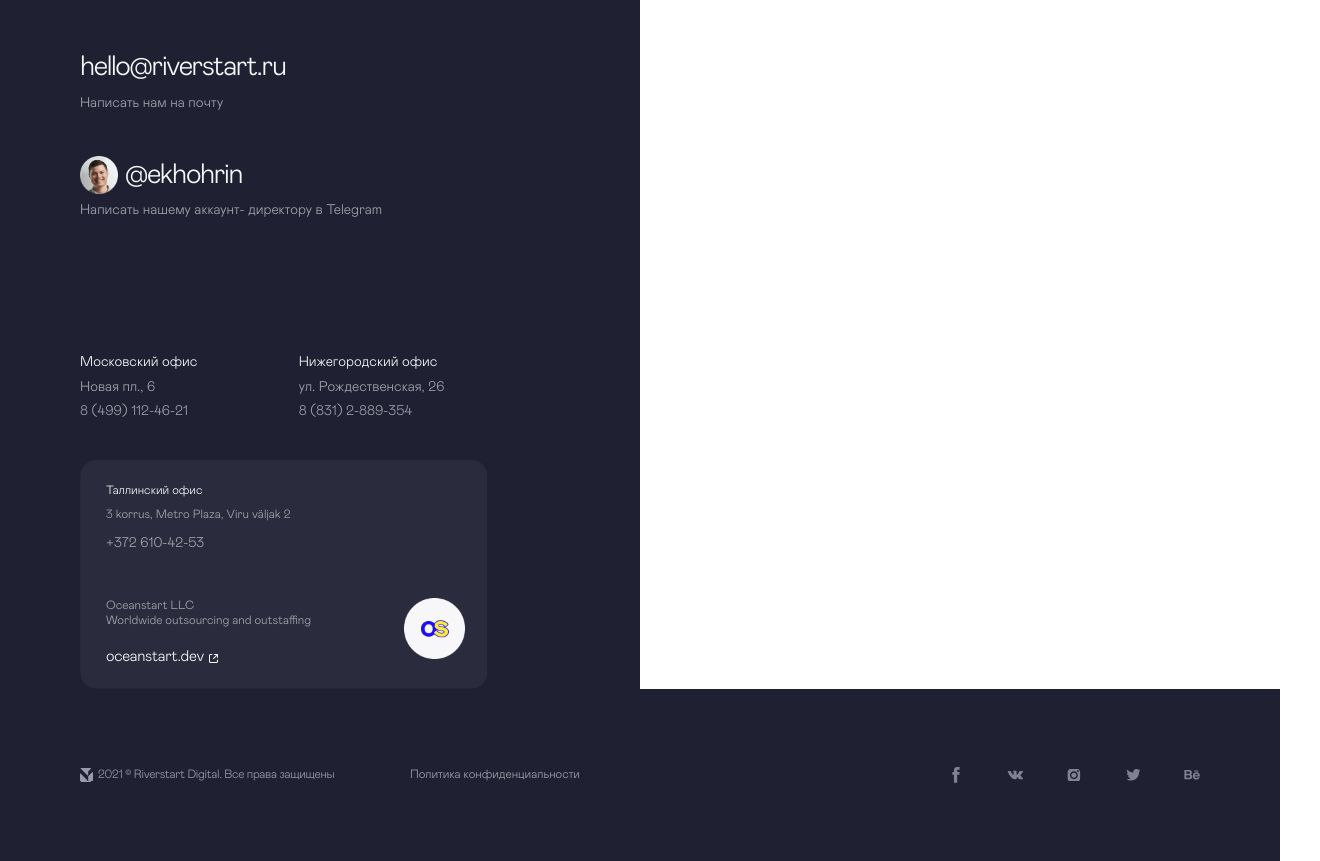
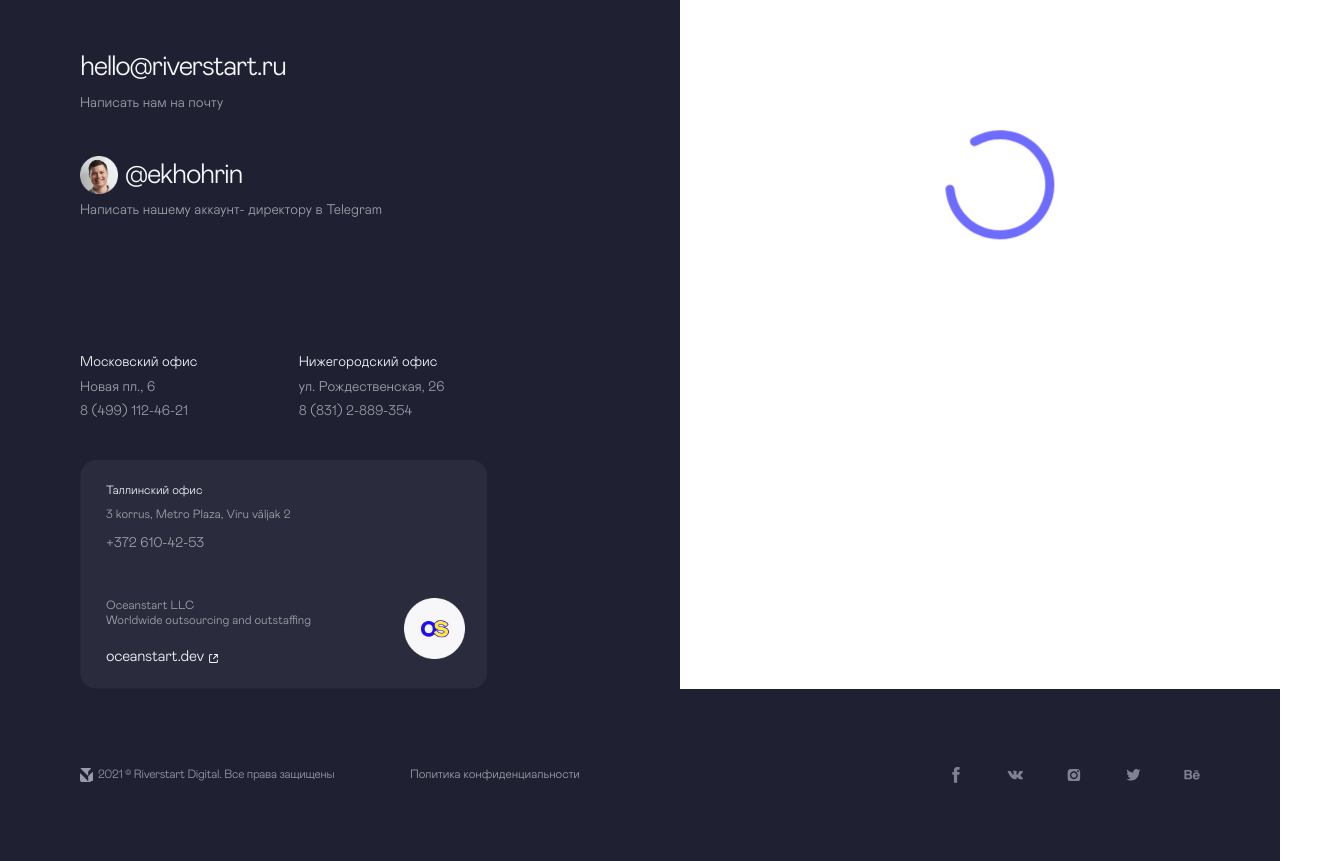
Before and after one commit to Kuldyaev/testovoe03032024, a Vue app: page / in a window 1280 px wide. Shown: the part 1180-2041 px from the top of the page, 1320 px wide, since content can reach past the window. Built offline with nearby package versions, Linux system fonts and the light colour scheme.

Commit message:
Loader for form

```diff
--- a/src/components/AddressComponent.vue
+++ b/src/components/AddressComponent.vue
@@ -202,7 +202,7 @@ a {
   margin-left: 7px;
   margin-top: 5px;
   background-image: url("~@/assets/img/svg/link.svg");
-  background-size: contain;
+  background-size: 100% 100%;
   background-repeat: no-repeat;
 }
 
--- /dev/null
+++ b/src/components/Loader.vue
@@ -0,0 +1,48 @@
+<template>
+  <FlexBox class="loaderPlace">
+    <FlexBox class="loader"></FlexBox>
+  </FlexBox>
+</template>
+
+<script setup lang="ts">
+import FlexBox from "./FlexBox.vue";
+</script>
+
+<style scoped lang="scss">
+.loaderPlace {
+  position: absolute;
+  width: 50vw;
+  background-color: $white;
+  color: $black;
+  z-index: 5;
+  height: 76.405vw;
+}
+
+.loader {
+  width: 8.542vw;
+  height: 8.542vw;
+  z-index: 6;
+  background-image: url("~@/assets/img/svg/loader.svg");
+  background-position: center;
+  background-repeat: no-repeat;
+  background-size: cover;
+  animation: preloader-rotate 2s infinite linear;
+}
+
+@keyframes preloader-rotate {
+  100% {
+    transform: rotate(360deg);
+  }
+}
+
+@media (max-width: $small-screen) {
+  .loaderPlace {
+    width: 100vw;
+    height: 152.81vw;
+  }
+  .loader {
+    width: 17.083vw;
+    height: 17.083vw;
+  }
+}
+</style>
--- a/src/components/RequestForm.vue
+++ b/src/components/RequestForm.vue
@@ -1,20 +1,25 @@
 <template>
-  <section>
+  <section class="formPlace">
+    <Loader />
     <p>Form</p>
   </section>
 </template>
 
-<script setup lang="ts"></script>
+<script setup lang="ts">
+import Loader from "./Loader.vue";
+</script>
 
 <style scoped lang="scss">
-section {
+.formPlace {
+  padding: 0;
+  margin: 0;
   width: 50%;
   background-color: $white;
   color: $black;
 }
 
 @media (max-width: $small-screen) {
-  section {
+  .formPlace {
     width: 100%;
   }
 }
```
Also changed, not shown: src/assets/img/svg/loader.svg (added).
